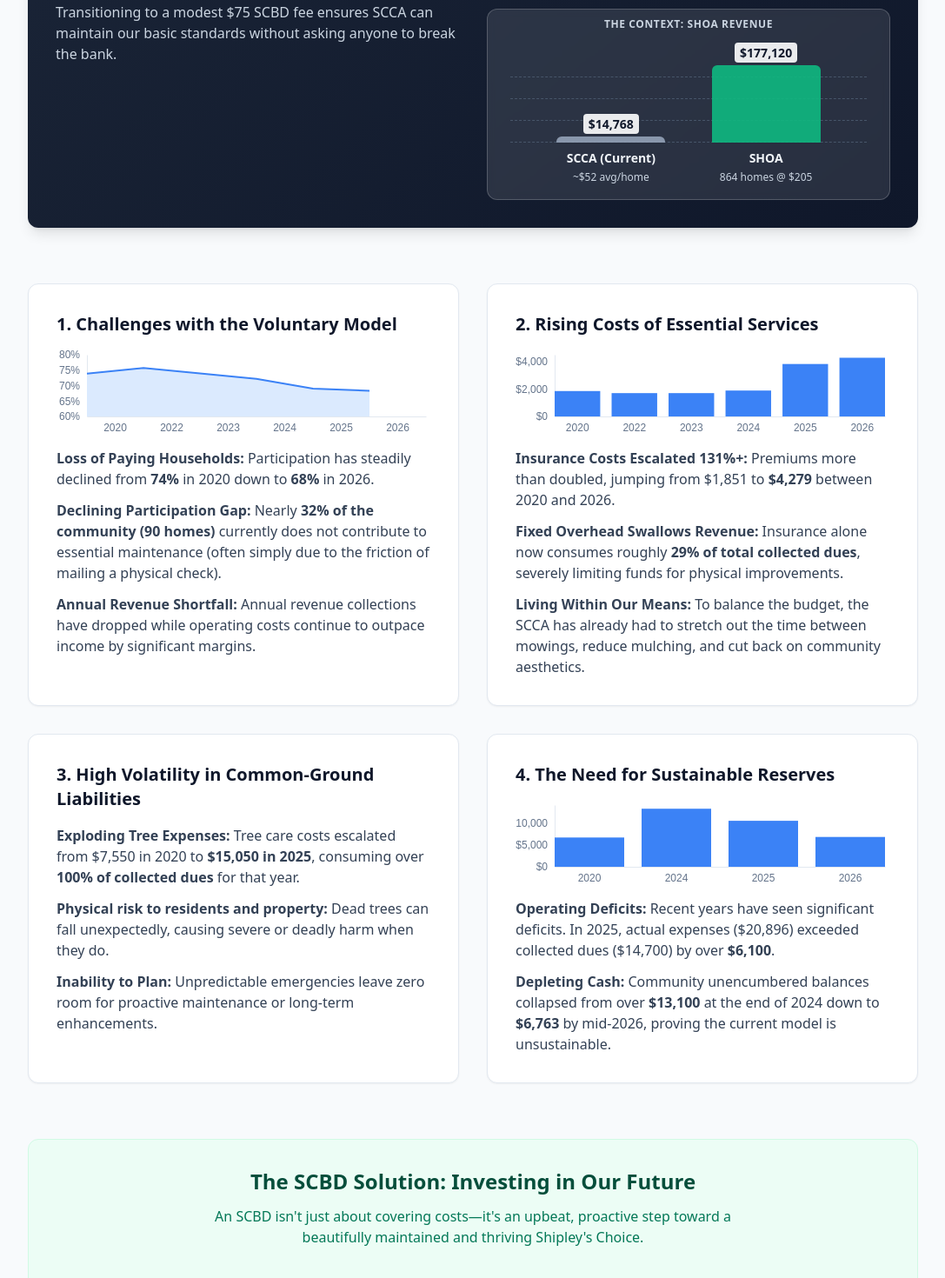
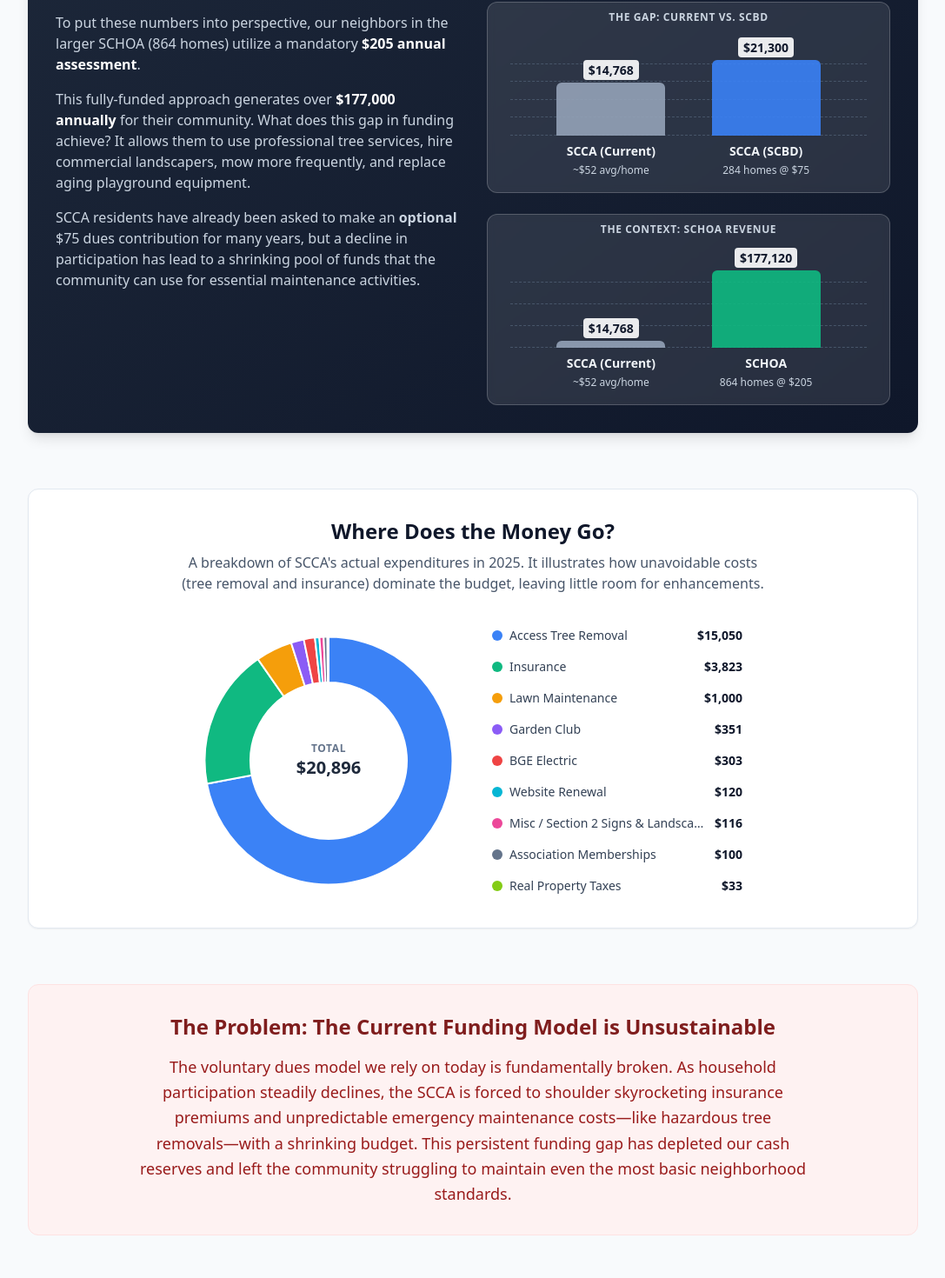
Before and after one commit to tschulmeister/scca-website, a SvelteKit app: page /why-scbd in a window 1280 px wide. Shown: the part 1222-2692 px from the top of the page at 87% size, without its empty margins (96-1183 px from the left). Built offline with nearby package versions, Linux system fonts and the light colour scheme.

Commit message:
new graphs

```diff
--- /dev/null
+++ b/src/components/charts/ExpenseDonut.svelte
@@ -0,0 +1,114 @@
+<script>
+	import { pie, arc } from "d3-shape";
+	import { scaleOrdinal } from "d3-scale";
+	import { format } from "d3-format";
+
+	export let data = []; // e.g. [{ label: "Insurance", value: 3823 }, ...]
+	export let valueFormat = (d) => d;
+
+	let width;
+	let height;
+
+	$: minDim = Math.min(width || 300, height || 300);
+	$: radius = minDim / 2;
+	$: innerRadius = radius * 0.6; // Donut hole
+
+	// Ensure data is sorted by value descending for better visual flow
+	$: sortedData = [...data].sort((a, b) => b.value - a.value).filter(d => d.value > 0);
+
+	$: colorScale = scaleOrdinal()
+		.domain(sortedData.map(d => d.label))
+		.range([
+			"#3b82f6", // blue-500
+			"#10b981", // emerald-500
+			"#f59e0b", // amber-500
+			"#8b5cf6", // violet-500
+			"#ef4444", // red-500
+			"#06b6d4", // cyan-500
+			"#ec4899", // pink-500
+			"#64748b", // slate-500
+			"#84cc16", // lime-500
+			"#14b8a6"  // teal-500
+		]);
+
+	$: pieGenerator = pie()
+		.value(d => d.value)
+		.sort(null); // Already sorted
+
+	$: arcGenerator = arc()
+		.innerRadius(innerRadius)
+		.outerRadius(radius * 0.95);
+
+	$: arcHoverGenerator = arc()
+		.innerRadius(innerRadius)
+		.outerRadius(radius); // Slightly larger on hover
+
+	$: pieArcs = pieGenerator(sortedData);
+
+	$: totalValue = sortedData.reduce((sum, d) => sum + d.value, 0);
+
+	let hoveredIndex = null;
+</script>
+
+<div class="flex flex-col md:flex-row w-full items-center justify-center gap-8">
+	<!-- Chart -->
+	<div
+		class="relative aspect-square w-full max-w-[300px]"
+		bind:clientWidth={width}
+		bind:clientHeight={height}
+	>
+		{#if width > 0 && height > 0}
+			<svg {width} {height} class="overflow-visible">
+				<g transform="translate({width / 2}, {height / 2})">
+					{#each pieArcs as arcData, i}
+						<path
+							d={hoveredIndex === i ? arcHoverGenerator(arcData) : arcGenerator(arcData)}
+							fill={colorScale(arcData.data.label)}
+							class="transition-all duration-300 ease-out cursor-pointer stroke-white stroke-2"
+							on:mouseenter={() => (hoveredIndex = i)}
+							on:mouseleave={() => (hoveredIndex = null)}
+						/>
+					{/each}
+				</g>
+			</svg>
+
+			<!-- Center text -->
+			<div class="absolute inset-0 flex flex-col items-center justify-center pointer-events-none">
+				{#if hoveredIndex !== null}
+					<span class="text-[10px] sm:text-xs text-slate-500 font-semibold uppercase tracking-wider text-center px-4 leading-tight">
+						{pieArcs[hoveredIndex].data.label}
+					</span>
+					<span class="text-lg sm:text-xl font-bold text-slate-800">
+						{valueFormat(pieArcs[hoveredIndex].data.value)}
+					</span>
+					<span class="text-[10px] sm:text-xs text-slate-400">
+						{format(".0%")(pieArcs[hoveredIndex].data.value / totalValue)}
+					</span>
+				{:else}
+					<span class="text-[10px] sm:text-xs text-slate-500 font-semibold uppercase tracking-wider">Total</span>
+					<span class="text-lg sm:text-xl font-bold text-slate-800">{valueFormat(totalValue)}</span>
+				{/if}
+			</div>
+		{/if}
+	</div>
+
+	<!-- Legend -->
+	<div class="flex flex-col w-full max-w-[300px] space-y-1">
+		{#each sortedData as d, i}
+			<div
+				class="flex items-center justify-between text-xs sm:text-sm p-1.5 rounded-md transition-colors cursor-pointer {hoveredIndex === i ? 'bg-slate-100' : ''}"
+				on:mouseenter={() => (hoveredIndex = i)}
+				on:mouseleave={() => (hoveredIndex = null)}
+			>
+				<div class="flex items-center space-x-2 truncate">
+					<div
+						class="w-3 h-3 rounded-full flex-shrink-0"
+						style="background-color: {colorScale(d.label)}"
+					></div>
+					<span class="text-slate-700 truncate" title={d.label}>{d.label}</span>
+				</div>
+				<span class="font-semibold text-slate-900 ml-2">{format("$,.0f")(d.value)}</span>
+			</div>
+		{/each}
+	</div>
+</div>
--- a/src/routes/why-scbd/+page.svelte
+++ b/src/routes/why-scbd/+page.svelte
@@ -1,47 +1,61 @@
 <script>
 	import SparkChart from "$components/charts/SparkChart.svelte";
 	import ComparisonBar from "$components/charts/ComparisonBar.svelte";
+	import ExpenseDonut from "$components/charts/ExpenseDonut.svelte";
 	import financials from "$data/financials.json";
 	import { format } from "d3-format";
 
-	const duesRateData = financials.participation_trends.map(r => ({
+	const duesRateData = financials.participation_trends.map((r) => ({
 		year: r.year,
-		value: r.participation_rate_pct / 100
+		value: r.participation_rate_pct / 100,
 	}));
 
-	const insuranceExp = financials.annual_expenses_breakdown.find(e => e.category === "Insurance");
+	const insuranceExp = financials.annual_expenses_breakdown.find(
+		(e) => e.category === "Insurance",
+	);
 	const insuranceCostsData = [
 		{ year: 2020, value: insuranceExp["2020_actual"] },
 		{ year: 2022, value: insuranceExp["2022_budget"] },
 		{ year: 2023, value: insuranceExp["2023_budget"] },
 		{ year: 2024, value: insuranceExp["2024_actual"] },
 		{ year: 2025, value: insuranceExp["2025_actual"] },
-		{ year: 2026, value: insuranceExp["2026_ytd_actual"] }
+		{ year: 2026, value: insuranceExp["2026_ytd_actual"] },
 	];
 
-	const cashReservesData = financials.statements_of_financial_condition.map(r => ({
-		label: r.as_of_date.substring(0, 4),
-		value: r.balances.net_unencumbered_balance_usd ?? r.balances.ending_net_balance_usd
-	}));
+	const cashReservesData = financials.statements_of_financial_condition.map(
+		(r) => ({
+			label: r.as_of_date.substring(0, 4),
+			value:
+				r.balances.net_unencumbered_balance_usd ??
+				r.balances.ending_net_balance_usd,
+		}),
+	);
+
+	const expenses2025 = financials.annual_expenses_breakdown
+		.map((e) => ({
+			label: e.category,
+			value: e["2025_actual"],
+		}))
+		.filter((e) => e.value > 0);
 
 	const possibleRevenue = [
-		{ label: "SCCA (SCBD)", value: 21300, subtitle: "284 homes @ $75" }
+		{ label: "SCCA (SCBD)", value: 21300, subtitle: "284 homes @ $75" },
 	];
 
 	const gapRevenue = [
 		{ label: "SCCA (Current)", value: 14768, subtitle: "~$52 avg/home" },
-		{ label: "SCCA (SCBD)", value: 21300, subtitle: "284 homes @ $75" }
+		{ label: "SCCA (SCBD)", value: 21300, subtitle: "284 homes @ $75" },
 	];
 
-	const shoaComparison = [
+	const schoaComparison = [
 		{ label: "SCCA (Current)", value: 14768, subtitle: "~$52 avg/home" },
-		{ label: "SHOA", value: 177120, subtitle: "864 homes @ $205" }
+		{ label: "SCHOA", value: 177120, subtitle: "864 homes @ $205" },
 	];
 
 	const comparisonColors = {
 		"SCCA (Current)": "bg-slate-400",
 		"SCCA (SCBD)": "bg-blue-500",
-		"SHOA": "bg-emerald-500"
+		SCHOA: "bg-emerald-500",
 	};
 </script>
 
@@ -69,6 +83,22 @@
 </section>
 
 <!-- Proposed addition right after the page header -->
+<div class="mt-8 mx-auto max-w-4xl px-4">
+	<div
+		class="bg-gradient-to-r from-blue-600 to-blue-800 rounded-xl p-8 text-white text-center shadow-lg transform transition-transform hover:scale-[1.01]"
+	>
+		<h2 class="text-2xl font-bold flex items-center justify-center gap-2">
+			<span class="text-3xl">🤝</span> Driven by Volunteers
+		</h2>
+		<p class="mt-4 text-blue-100 text-lg max-w-2xl mx-auto leading-relaxed">
+			The Shipley's Choice Community Association Board is comprised
+			entirely of <strong>volunteers</strong>—your friends and
+			neighbors—who generously contribute their own time to maintain and
+			protect our shared community assets.
+		</p>
+	</div>
+</div>
+
 <div
 	class="mt-8 bg-blue-50 py-8 px-4 rounded-xl border border-blue-100 max-w-4xl mx-auto text-center"
 >
@@ -101,33 +131,56 @@
 		<div
 			class="mt-12 rounded-xl bg-gradient-to-br from-slate-800 to-slate-900 p-8 text-white shadow-lg overflow-hidden relative"
 		>
-			<div class="grid grid-cols-1 md:grid-cols-2 gap-8 items-start relative z-10">
+			<div
+				class="grid grid-cols-1 md:grid-cols-2 gap-8 items-start relative z-10"
+			>
 				<div>
 					<h3 class="text-2xl font-bold text-blue-200">
 						Putting It Into Perspective: A $75 Investment
 					</h3>
 					<p class="mt-4 text-slate-300">
-						Currently, our voluntary collections average just <strong class="text-white"
-							>$52 per household</strong
-						> because not everyone pays. This results in our community only bringing in around <strong class="text-white">$14,768</strong> on average.
+						Currently, our voluntary collections average just <strong
+							class="text-white">$52 per household</strong
+						>
+						because not everyone pays. This results in our community
+						only bringing in around
+						<strong class="text-white">$14,768</strong> on average.
 					</p>
 					<p class="mt-4 text-slate-300">
-						If the SCCA transitioned to a modest <strong class="text-white">$75 SCBD assessment</strong> with 100% participation, our budget would stabilize at <strong class="text-white">$21,300</strong>.
+						If the SCCA transitioned to a modest <strong
+							class="text-white">$75 SCBD assessment</strong
+						>
+						with 100% participation, our budget would stabilize at
+						<strong class="text-white">$21,300</strong>.
 					</p>
 					<p class="mt-4 text-slate-300">
-						To put these numbers into perspective, our neighbors in the larger SHOA (864 homes) utilize a mandatory <strong class="text-white">$205 annual assessment</strong>.
+						To put these numbers into perspective, our neighbors in
+						the larger SCHOA (864 homes) utilize a mandatory <strong
+							class="text-white">$205 annual assessment</strong
+						>.
 					</p>
 					<p class="mt-4 text-slate-300">
-						This fully-funded approach generates over <strong class="text-white">$177,000 annually</strong> for their community. What does this gap in funding achieve? It allows them to use professional tree services, hire commercial landscapers, mow more frequently, and replace aging playground equipment.
+						This fully-funded approach generates over <strong
+							class="text-white">$177,000 annually</strong
+						> for their community. What does this gap in funding achieve?
+						It allows them to use professional tree services, hire commercial
+						landscapers, mow more frequently, and replace aging playground
+						equipment.
 					</p>
 					<p class="mt-4 text-slate-300">
-						Transitioning to a modest $75 SCBD fee ensures SCCA can maintain our basic standards without asking anyone to break the bank.
+						SCCA residents have already been asked to make an <strong
+							>optional</strong
+						> $75 dues contribution for many years, but a decline in
+						participation has lead to a shrinking pool of funds that the
+						community can use for essential maintenance activities.
 					</p>
 				</div>
 
 				<div class="flex flex-col space-y-6">
 					<!-- Graph 1: The Goal -->
-					<div class="bg-white/10 rounded-xl p-4 h-[220px] flex items-center justify-center backdrop-blur-sm border border-white/20">
+					<div
+						class="bg-white/10 rounded-xl p-4 h-[220px] flex items-center justify-center backdrop-blur-sm border border-white/20"
+					>
 						<ComparisonBar
 							data={possibleRevenue}
 							colorMap={comparisonColors}
@@ -137,7 +190,9 @@
 					</div>
 
 					<!-- Graph 2: The Gap -->
-					<div class="bg-white/10 rounded-xl p-4 h-[220px] flex items-center justify-center backdrop-blur-sm border border-white/20">
+					<div
+						class="bg-white/10 rounded-xl p-4 h-[220px] flex items-center justify-center backdrop-blur-sm border border-white/20"
+					>
 						<ComparisonBar
 							data={gapRevenue}
 							colorMap={comparisonColors}
@@ -147,16 +202,59 @@
 					</div>
 
 					<!-- Graph 3: Neighbor Comparison -->
-					<div class="bg-white/10 rounded-xl p-4 h-[220px] flex items-center justify-center backdrop-blur-sm border border-white/20">
+					<div
+						class="bg-white/10 rounded-xl p-4 h-[220px] flex items-center justify-center backdrop-blur-sm border border-white/20"
+					>
 						<ComparisonBar
-							data={shoaComparison}
+							data={schoaComparison}
 							colorMap={comparisonColors}
 							valueFormat={format("$,.0f")}
-							title="The Context: SHOA Revenue"
+							title="The Context: SCHOA Revenue"
 						/>
 					</div>
 				</div>
 			</div>
+		</div>
+
+		<!-- Breakdown Section -->
+		<div
+			class="mt-16 rounded-xl bg-white p-8 border border-slate-200 shadow-sm"
+		>
+			<div class="text-center mb-8">
+				<h3 class="text-2xl font-bold text-slate-900">
+					Where Does the Money Go?
+				</h3>
+				<p class="mt-2 text-slate-600 max-w-2xl mx-auto">
+					A breakdown of SCCA's actual expenditures in 2025. It
+					illustrates how unavoidable costs (tree removal and
+					insurance) dominate the budget, leaving little room for
+					enhancements.
+				</p>
+			</div>
+
+			<div class="max-w-3xl mx-auto">
+				<ExpenseDonut
+					data={expenses2025}
+					valueFormat={format("$,.0f")}
+				/>
+			</div>
+		</div>
+
+		<div class="mt-16 rounded-xl bg-red-50 p-8 border border-red-100">
+			<h3 class="text-2xl font-bold text-center text-red-900">
+				The Problem: The Current Funding Model is Unsustainable
+			</h3>
+			<p
+				class="mt-4 text-red-800 text-lg max-w-3xl mx-auto text-center leading-relaxed"
+			>
+				The voluntary dues model we rely on today is fundamentally
+				broken. As household participation steadily declines, the SCCA
+				is forced to shoulder skyrocketing insurance premiums and
+				unpredictable emergency maintenance costs—like hazardous tree
+				removals—with a shrinking budget. This persistent funding gap
+				has depleted our cash reserves and left the community struggling
+				to maintain even the most basic neighborhood standards.
+			</p>
 		</div>
 
 		<!-- Key Arguments Grid -->
@@ -189,8 +287,9 @@
 						due to the friction of mailing a physical check).
 					</li>
 					<li>
-						<strong>Annual Revenue Shortfall:</strong> Annual
-						revenue collections have dropped while operating costs continue to outpace income by significant margins.
+						<strong>Annual Revenue Shortfall:</strong> Annual revenue
+						collections have dropped while operating costs continue to
+						outpace income by significant margins.
 					</li>
 				</ul>
 			</div>
@@ -219,8 +318,8 @@
 					<li>
 						<strong>Fixed Overhead Swallows Revenue:</strong>
 						Insurance alone now consumes roughly
-						<strong>29% of total collected dues</strong>, severely limiting
-						funds for physical improvements.
+						<strong>29% of total collected dues</strong>, severely
+						limiting funds for physical improvements.
 					</li>
 					<li>
 						<strong>Living Within Our Means:</strong> To balance the
@@ -240,13 +339,14 @@
 				</h3>
 				<ul class="mt-4 space-y-3 text-slate-700">
 					<li>
-						<strong>Exploding Tree Expenses:</strong> Tree care costs
-						escalated from $7,550 in 2020 to
+						<strong>Exploding Tree Expenses:</strong> Tree care
+						costs escalated from $7,550 in 2020 to
 						<strong>$15,050 in 2025</strong>, consuming over
 						<strong>100% of collected dues</strong> for that year.
 					</li>
 					<li>
-						<strong>Physical risk to residents and property:</strong> Dead trees can fall unexpectedly, causing severe or deadly
+						<strong>Physical risk to residents and property:</strong
+						> Dead trees can fall unexpectedly, causing severe or deadly
 						harm when they do.
 					</li>
 					<li>
@@ -273,13 +373,17 @@
 				</div>
 				<ul class="mt-4 space-y-3 text-slate-700">
 					<li>
-						<strong>Operating Deficits:</strong> Recent years have seen significant deficits. In 2025, actual expenses ($20,896) exceeded collected dues ($14,700) by over
+						<strong>Operating Deficits:</strong> Recent years have
+						seen significant deficits. In 2025, actual expenses
+						($20,896) exceeded collected dues ($14,700) by over
 						<strong>$6,100</strong>.
 					</li>
 					<li>
-						<strong>Depleting Cash:</strong> Community unencumbered balances collapsed from over
+						<strong>Depleting Cash:</strong> Community unencumbered
+						balances collapsed from over
 						<strong>$13,100</strong> at the end of 2024 down to
-						<strong>$6,763</strong> by mid-2026, proving the current model is unsustainable.
+						<strong>$6,763</strong> by mid-2026, proving the current
+						model is unsustainable.
 					</li>
 				</ul>
 			</div>
```
